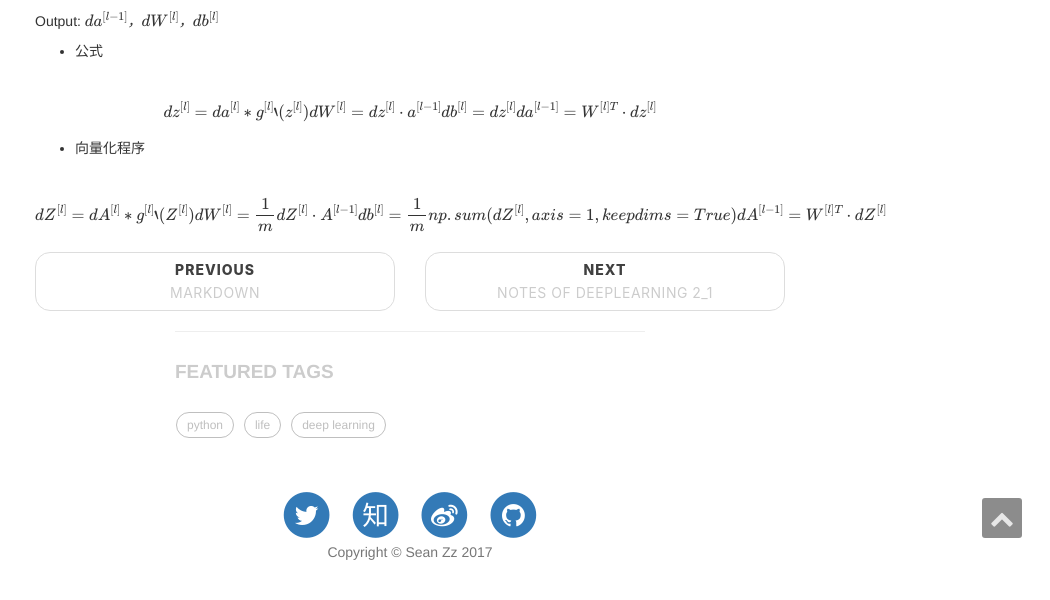
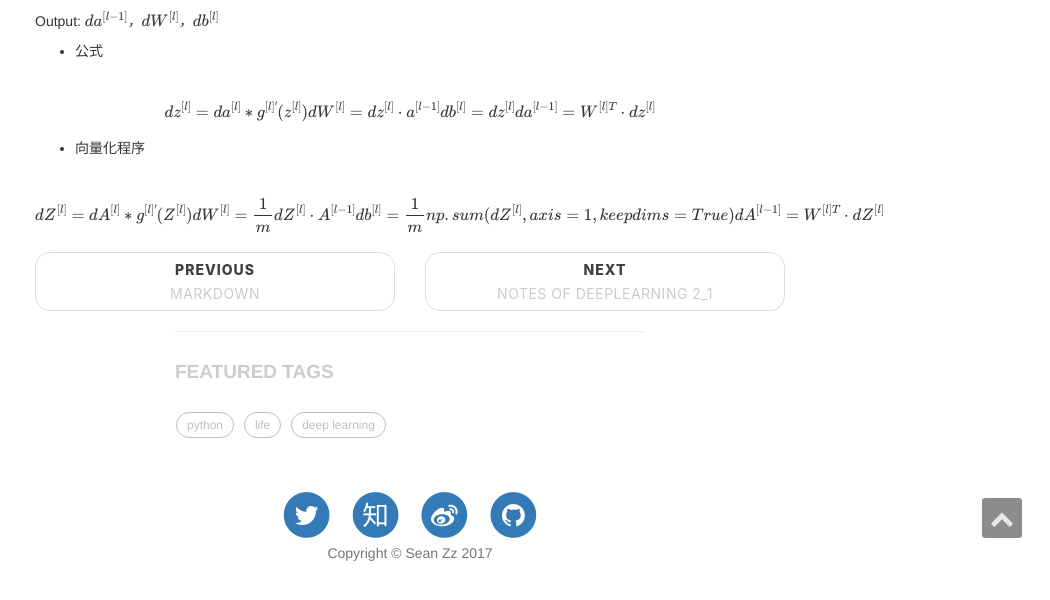
Before and after one commit to shinowe/zzsean.github.io, a Jekyll site: the page built from _posts/2017-11-28-notes-of-deeplearning-1_4.markdown, in a window 1280 px wide and 900 px high, scrolled down 752 px. Shown: the part 252-852 px from the top of the window, without its empty margins (230-1280 px from the left). Built offline with Jekyll 4.4.1, drawn with Linux system fonts in a browser that asks for light colours; nearby versions of some CDN libraries; formulas are drawn with MathJax 3; comment, search, counter and statistics services are not loaded.

Commit message:
20171128

```diff
--- a/_posts/2017-11-28-notes-of-deeplearning-1_4.markdown
+++ b/_posts/2017-11-28-notes-of-deeplearning-1_4.markdown
@@ -34,8 +34,8 @@ Output: \\(da^{[l-1]}，dW^{[l]}，db^{[l]}\\)
 
 * 公式
 
-\\[dz^{[l]}=da^{[l]} * g^{[l]}{'}(z^{[l]})\\\dW^{[l]}=dz^{[l]}\cdot a^{[l-1]}\\\db^{[l]}=dz^{[l]}\\\da^{[l-1]}=W^{[l]}{^T}\cdot dz^{[l]}\\]
+\\[dz^{[l]}=da^{[l]} * g^{[l]'}(z^{[l]})\\\dW^{[l]}=dz^{[l]}\cdot a^{[l-1]}\\\db^{[l]}=dz^{[l]}\\\da^{[l-1]}=W^{[l]}{^T}\cdot dz^{[l]}\\]
 
 * 向量化程序
 
-\\[dZ^{[l]}=dA^{[l]} * g^{[l]}{'}(Z^{[l]})\\\dW^{[l]}=\dfrac{1}{m}dZ^{[l]}\cdot A^{[l-1]}\\\db^{[l]}=\dfrac{1}{m}np.sum(dZ^{[l]},axis=1,keepdims = True)\\\dA^{[l-1]}=W^{[l]}{^T}\cdot dZ^{[l]}\\]
+\\[dZ^{[l]}=dA^{[l]} * g^{[l]'}(Z^{[l]})\\\dW^{[l]}=\dfrac{1}{m}dZ^{[l]}\cdot A^{[l-1]}\\\db^{[l]}=\dfrac{1}{m}np.sum(dZ^{[l]},axis=1,keepdims = True)\\\dA^{[l-1]}=W^{[l]}{^T}\cdot dZ^{[l]}\\]
```
